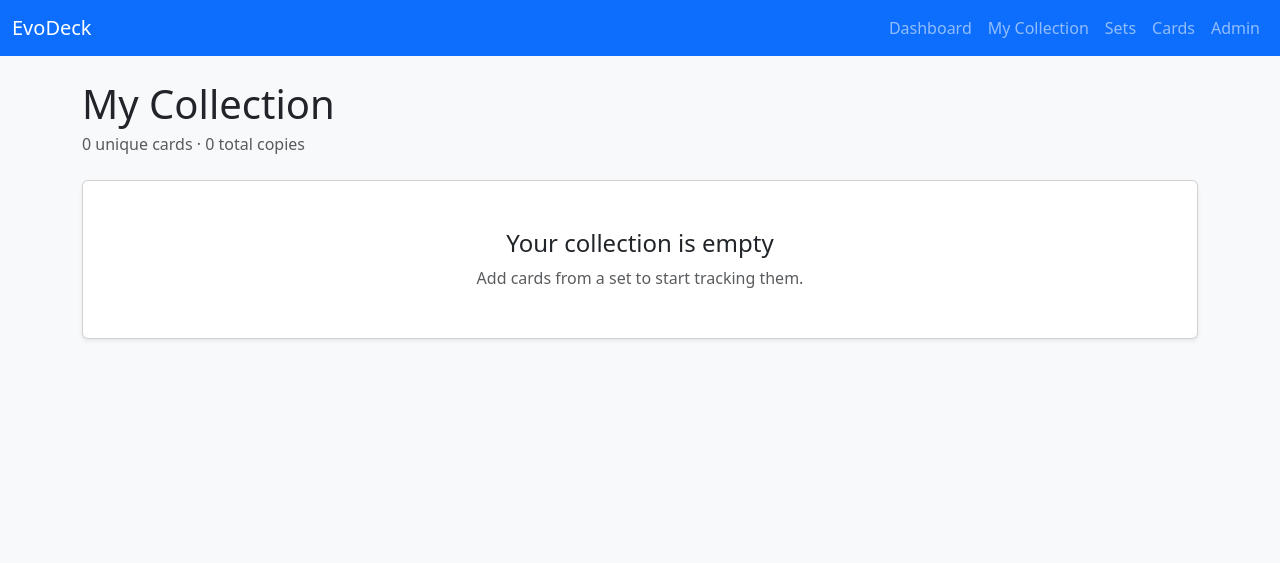
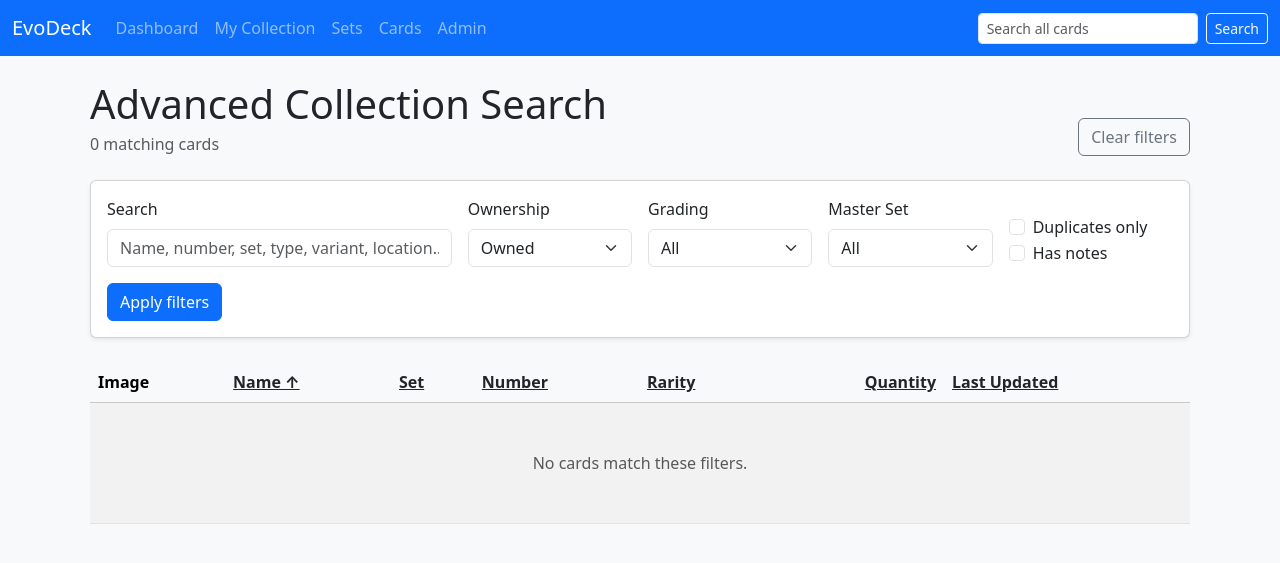
Before and after one commit to cvdude/pokemon-tracker, a Flask app: page /collection in a window 1280 px wide. Shown: the top 563 px of the page. Run offline with Flask 3, Linux system fonts and the light colour scheme; data that the repository does not hold is empty; parts of the project's set-up code (start-up, migrations or seed data) failed here and were passed over.

Commit message:
Implement advanced collection search and filtering

```diff
--- a/api/models/collection.py
+++ b/api/models/collection.py
@@ -94,6 +94,12 @@ def ensure_collection_schema():
                 if name not in columns:
                     conn.execute(f"ALTER TABLE collection_items ADD COLUMN {name} {definition}")
         conn.execute("CREATE INDEX IF NOT EXISTS idx_collection_items_card_user ON collection_items (card_id, user_id)")
+        conn.execute("CREATE INDEX IF NOT EXISTS idx_collection_items_user_card ON collection_items (user_id, card_id)")
+        conn.execute("CREATE INDEX IF NOT EXISTS idx_collection_items_user_updated ON collection_items (user_id, updated_at DESC)")
+        conn.execute("CREATE INDEX IF NOT EXISTS idx_collection_items_user_storage ON collection_items (user_id, storage_location)")
+        variant_columns = {item["name"] for item in conn.execute("PRAGMA table_info(variants)")}
+        if "source_variant_id" in variant_columns:
+            conn.execute("CREATE INDEX IF NOT EXISTS idx_variants_card_source ON variants (card_id, source_variant_id)")
         conn.execute(
             """
             INSERT INTO collection_items (user_id, card_id, quantity, condition, variant, language, storage_location, notes, is_favorite, created_at, updated_at)
--- a/api/routes/collection.py
+++ b/api/routes/collection.py
@@ -1,5 +1,7 @@
-from flask import Blueprint, render_template
 import sqlite3
+from urllib.parse import urlencode
+
+from flask import Blueprint, render_template, request
 
 from config import DATABASE
 from models.collection import DEFAULT_USER_ID
@@ -7,51 +9,142 @@ from models.collection import DEFAULT_USER_ID
 
 collection = Blueprint("collection", __name__)
 
+PAGE_SIZE = 250
+SORT_COLUMNS = {
+    "name": "c.name COLLATE NOCASE",
+    "set": "s.name COLLATE NOCASE",
+    "number": "CASE WHEN c.number GLOB '[0-9]*' THEN CAST(c.number AS INTEGER) END, c.number COLLATE NOCASE",
+    "rarity": "c.rarity COLLATE NOCASE",
+    "quantity": "COALESCE(ct.total_quantity, 0)",
+    "updated": "ct.last_updated",
+}
+
+
+def _has_imported_variant_ids(conn):
+    return "source_variant_id" in {
+        row["name"] for row in conn.execute("PRAGMA table_info(variants)").fetchall()
+    }
+
+
+def _master_filter(value):
+    """Build a card-level Master Set completion expression."""
+    fallback_complete = "COALESCE(ct.total_quantity, 0) > 0"
+    if value not in {"complete", "incomplete"}:
+        return None
+    complete = f"""
+        CASE WHEN EXISTS (
+            SELECT 1 FROM variants v
+            WHERE v.card_id = c.id AND v.source_variant_id IS NOT NULL AND v.source_variant_id <> ''
+        ) THEN NOT EXISTS (
+            SELECT 1 FROM variants v
+            WHERE v.card_id = c.id AND v.source_variant_id IS NOT NULL AND v.source_variant_id <> ''
+              AND NOT EXISTS (
+                  SELECT 1 FROM collection_items ci
+                  WHERE ci.user_id = ? AND ci.card_id = c.id AND ci.quantity > 0
+                    AND (ci.source_variant_id = v.source_variant_id
+                         OR ((ci.source_variant_id IS NULL OR ci.source_variant_id = '')
+                             AND LOWER(TRIM(COALESCE(ci.custom_variant, ci.variant))) = LOWER(TRIM(COALESCE(v.name, v.variant_type)))))
+              )
+        ) ELSE {fallback_complete} END
+    """
+    return complete if value == "complete" else f"NOT ({complete})"
+
 
 @collection.route("/collection")
 def collection_page():
+    query = request.args.get("q", "").strip()
+    ownership = request.args.get("ownership", "owned").lower()
+    ownership = ownership if ownership in {"owned", "missing", "all"} else "owned"
+    duplicates = request.args.get("duplicates", "").lower() in {"1", "true", "yes"}
+    grading = request.args.get("grading", "").lower()
+    master = request.args.get("master", "").lower()
+    has_notes = request.args.get("has_notes", "").lower() in {"1", "true", "yes"}
+    sort = request.args.get("sort", "name").lower()
+    sort = sort if sort in SORT_COLUMNS else "name"
+    order = request.args.get("order", "asc").lower()
+    order = order if order in {"asc", "desc"} else "asc"
+
+    clauses, params = [], [DEFAULT_USER_ID]
+    if ownership == "owned":
+        clauses.append("COALESCE(ct.total_quantity, 0) > 0")
+    elif ownership == "missing":
+        clauses.append("COALESCE(ct.total_quantity, 0) = 0")
+    if duplicates:
+        clauses.append("COALESCE(ct.total_quantity, 0) > 1")
+    if grading == "graded":
+        clauses.append("COALESCE(ct.graded_items, 0) > 0")
+    elif grading == "ungraded":
+        clauses.append("COALESCE(ct.ungraded_items, 0) > 0")
+    if has_notes:
+        clauses.append("COALESCE(ct.has_notes, 0) > 0")
+    if query:
+        like = f"%{query}%"
+        clauses.append(
+            """(
+                c.name LIKE ? COLLATE NOCASE OR c.number LIKE ? OR c.id LIKE ?
+                OR s.name LIKE ? COLLATE NOCASE OR se.name LIKE ? COLLATE NOCASE
+                OR c.hp LIKE ? OR c.rarity LIKE ? COLLATE NOCASE
+                OR c.artist LIKE ? COLLATE NOCASE OR c.illustrator LIKE ? COLLATE NOCASE
+                OR EXISTS (SELECT 1 FROM card_types t WHERE t.card_id = c.id AND t.type LIKE ? COLLATE NOCASE)
+                OR EXISTS (SELECT 1 FROM collection_items ci WHERE ci.card_id = c.id AND ci.user_id = ?
+                           AND (ci.variant LIKE ? COLLATE NOCASE OR ci.condition LIKE ? COLLATE NOCASE
+                                OR CAST(ci.grade AS TEXT) LIKE ? OR ci.storage_location LIKE ? COLLATE NOCASE))
+            )"""
+        )
+        params.extend([like, like, like, like, like, like, like, like, like, like, DEFAULT_USER_ID, like, like, like, like])
+
     conn = sqlite3.connect(str(DATABASE))
     conn.row_factory = sqlite3.Row
     try:
-        cards = conn.execute(
-            """
-            SELECT
-                ci.id,
-                ci.quantity,
-                ci.condition,
-                ci.variant,
-                ci.storage_location,
-                ci.acquisition_date,
-                ci.purchase_price,
-                ci.notes,
-                ci.is_favorite,
-                c.id AS card_id,
-                c.name,
-                c.number,
-                c.image_small,
-                c.image_large,
-                c.rarity,
-                c.hp,
-                c.category,
-                c.artist,
-                s.name AS set_name
-            FROM collection_items ci
-            JOIN cards c ON c.id = ci.card_id
+        if master in {"complete", "incomplete"}:
+            if _has_imported_variant_ids(conn):
+                clauses.append(_master_filter(master))
+                params.append(DEFAULT_USER_ID)
+            elif master == "complete":
+                clauses.append("COALESCE(ct.total_quantity, 0) > 0")
+            else:
+                clauses.append("COALESCE(ct.total_quantity, 0) = 0")
+        where = f"WHERE {' AND '.join(clauses)}" if clauses else ""
+        rows = conn.execute(
+            f"""
+            WITH card_totals AS (
+                SELECT card_id, SUM(quantity) AS total_quantity, MAX(updated_at) AS last_updated,
+                       SUM(CASE WHEN ownership_type = 'Graded' THEN 1 ELSE 0 END) AS graded_items,
+                       SUM(CASE WHEN ownership_type = 'Raw' THEN 1 ELSE 0 END) AS ungraded_items,
+                       MAX(CASE WHEN TRIM(COALESCE(notes, '')) <> '' THEN 1 ELSE 0 END) AS has_notes
+                FROM collection_items
+                WHERE user_id = ? AND quantity > 0
+                GROUP BY card_id
+            )
+            SELECT c.id AS card_id, c.name, c.number, c.rarity, c.hp, c.category, c.artist,
+                   c.image_small, s.id AS set_id, s.name AS set_name, se.name AS series_name,
+                   COALESCE(ct.total_quantity, 0) AS quantity, ct.last_updated,
+                   COUNT(*) OVER () AS filtered_total
+            FROM cards c
             JOIN sets s ON s.id = c.set_id
-            WHERE ci.user_id = ?
-            ORDER BY c.name COLLATE NOCASE, c.number, ci.id
+            LEFT JOIN series se ON se.id = s.series_id
+            LEFT JOIN card_totals ct ON ct.card_id = c.id
+            {where}
+            ORDER BY {SORT_COLUMNS[sort]} {order.upper()}, c.id ASC
+            LIMIT {PAGE_SIZE}
             """,
-            (DEFAULT_USER_ID,),
+            params,
         ).fetchall()
     finally:
         conn.close()
 
-    total_cards = len({card["card_id"] for card in cards})
-    total_quantity = sum(card["quantity"] for card in cards)
+    filters = {
+        "q": query, "ownership": ownership, "duplicates": duplicates, "grading": grading,
+        "master": master, "has_notes": has_notes, "sort": sort, "order": order,
+    }
+    sort_urls = {}
+    for key in SORT_COLUMNS:
+        values = {name: value for name, value in filters.items() if value not in {"", False}}
+        values["sort"] = key
+        values["order"] = "desc" if key == sort and order == "asc" else "asc"
+        sort_urls[key] = f"/collection?{urlencode(values)}"
+    result_count = rows[0]["filtered_total"] if rows else 0
     return render_template(
-        "collection.html",
-        title="My Collection",
-        cards=cards,
-        total_cards=total_cards,
-        total_quantity=total_quantity,
+        "collection.html", title="Advanced Collection Search", results=rows, filters=filters,
+        sort_urls=sort_urls, result_count=result_count, displayed_count=len(rows), page_size=PAGE_SIZE,
     )
--- a/api/templates/collection.html
+++ b/api/templates/collection.html
@@ -1,42 +1,19 @@
 {% extends "layout.html" %}
 
 {% block content %}
-<div class="d-flex justify-content-between align-items-end mb-4">
-    <div>
-        <h1 class="mb-1">My Collection</h1>
-        <p class="text-muted mb-0">{{ total_cards }} unique cards · {{ total_quantity }} total copies</p>
-    </div>
+<div class="container-fluid px-2 mt-4">
+    <div class="d-flex flex-wrap justify-content-between align-items-end gap-3 mb-4"><div><h1 class="mb-1">Advanced Collection Search</h1><p class="text-muted mb-0">{{ result_count }} matching cards{% if result_count > displayed_count %} · showing the first {{ displayed_count }}{% endif %}</p></div><a href="/collection" class="btn btn-outline-secondary">Clear filters</a></div>
+
+    <form method="get" action="/collection" class="card shadow-sm mb-4"><div class="card-body"><div class="row g-3">
+        <div class="col-lg-4"><label for="collection-search" class="form-label">Search</label><input id="collection-search" class="form-control" name="q" value="{{ filters.q }}" placeholder="Name, number, set, type, variant, location…"></div>
+        <div class="col-sm-6 col-lg-2"><label class="form-label">Ownership</label><select class="form-select" name="ownership"><option value="all" {% if filters.ownership == 'all' %}selected{% endif %}>All cards</option><option value="owned" {% if filters.ownership == 'owned' %}selected{% endif %}>Owned</option><option value="missing" {% if filters.ownership == 'missing' %}selected{% endif %}>Missing</option></select></div>
+        <div class="col-sm-6 col-lg-2"><label class="form-label">Grading</label><select class="form-select" name="grading"><option value="" {% if not filters.grading %}selected{% endif %}>All</option><option value="graded" {% if filters.grading == 'graded' %}selected{% endif %}>Graded</option><option value="ungraded" {% if filters.grading == 'ungraded' %}selected{% endif %}>Ungraded</option></select></div>
+        <div class="col-sm-6 col-lg-2"><label class="form-label">Master Set</label><select class="form-select" name="master"><option value="" {% if not filters.master %}selected{% endif %}>All</option><option value="complete" {% if filters.master == 'complete' %}selected{% endif %}>Complete</option><option value="incomplete" {% if filters.master == 'incomplete' %}selected{% endif %}>Incomplete</option></select></div>
+        <div class="col-sm-6 col-lg-2 d-flex flex-column justify-content-end"><div class="form-check"><input class="form-check-input" type="checkbox" name="duplicates" value="1" id="duplicates" {% if filters.duplicates %}checked{% endif %}><label class="form-check-label" for="duplicates">Duplicates only</label></div><div class="form-check"><input class="form-check-input" type="checkbox" name="has_notes" value="1" id="has-notes" {% if filters.has_notes %}checked{% endif %}><label class="form-check-label" for="has-notes">Has notes</label></div></div>
+    </div><div class="mt-3"><button class="btn btn-primary" type="submit">Apply filters</button></div></div></form>
+
+    <div class="table-responsive"><table class="table table-striped table-hover align-middle"><thead class="table-light"><tr><th>Image</th><th><a href="{{ sort_urls.name }}" class="text-dark">Name{% if filters.sort == 'name' %} {% if filters.order == 'asc' %}↑{% else %}↓{% endif %}{% endif %}</a></th><th><a href="{{ sort_urls.set }}" class="text-dark">Set{% if filters.sort == 'set' %} {% if filters.order == 'asc' %}↑{% else %}↓{% endif %}{% endif %}</a></th><th><a href="{{ sort_urls.number }}" class="text-dark">Number{% if filters.sort == 'number' %} {% if filters.order == 'asc' %}↑{% else %}↓{% endif %}{% endif %}</a></th><th><a href="{{ sort_urls.rarity }}" class="text-dark">Rarity{% if filters.sort == 'rarity' %} {% if filters.order == 'asc' %}↑{% else %}↓{% endif %}{% endif %}</a></th><th class="text-end"><a href="{{ sort_urls.quantity }}" class="text-dark">Quantity{% if filters.sort == 'quantity' %} {% if filters.order == 'asc' %}↑{% else %}↓{% endif %}{% endif %}</a></th><th><a href="{{ sort_urls.updated }}" class="text-dark">Last Updated{% if filters.sort == 'updated' %} {% if filters.order == 'asc' %}↑{% else %}↓{% endif %}{% endif %}</a></th></tr></thead><tbody>
+        {% for card in results %}<tr><td width="70">{% if card.image_small %}<img src="{{ card.image_small }}/low.webp" width="50" height="70" class="rounded shadow-sm" style="object-fit:contain;" alt="{{ card.name }}">{% endif %}</td><td><a href="/card/{{ card.card_id }}" class="text-decoration-none"><strong>{{ card.name }}</strong></a><br><small class="text-muted">{{ card.category or '' }}{% if card.hp %} · HP {{ card.hp }}{% endif %}{% if card.artist %} · {{ card.artist }}{% endif %}</small></td><td><a href="/sets/{{ card.set_id }}" class="text-decoration-none">{{ card.set_name }}</a>{% if card.series_name %}<br><small class="text-muted">{{ card.series_name }}</small>{% endif %}</td><td>{{ card.number }}</td><td>{{ card.rarity or '—' }}</td><td class="text-end">{% if card.quantity %}<span class="badge text-bg-success">×{{ card.quantity }}</span>{% else %}<span class="text-muted">—</span>{% endif %}</td><td><small>{{ card.last_updated or '—' }}</small></td></tr>{% else %}<tr><td colspan="7" class="text-center text-muted py-5">No cards match these filters.</td></tr>{% endfor %}
+    </tbody></table></div>
 </div>
-
-{% if cards %}
-<div class="table-responsive">
-    <table class="table table-striped table-hover align-middle">
-        <thead class="table-light">
-            <tr>
-                <th>Image</th><th>Card</th><th>Details</th><th>Condition / Variant</th>
-                <th>Storage</th><th>Acquired</th><th>Price</th><th>Quantity</th><th>Notes</th>
-            </tr>
-        </thead>
-        <tbody>
-        {% for card in cards %}
-            <tr>
-                <td width="100">
-                    {% if card.image_small %}<img src="{{ card.image_small }}/low.webp" width="80" class="rounded shadow-sm" alt="{{ card.name }}">{% endif %}
-                </td>
-                <td><a href="/card/{{ card.card_id }}" class="text-decoration-none"><strong>{{ card.name }}</strong></a><br><small class="text-muted">{{ card.set_name }} · #{{ card.number }}</small></td>
-                <td><small>{{ card.category }}{% if card.hp %} · HP {{ card.hp }}{% endif %}<br>{{ card.rarity }}{% if card.artist %}<br><em>{{ card.artist }}</em>{% endif %}</small></td>
-                <td>{{ card.condition }}{% if card.variant %}<br><small class="text-muted">{{ card.variant }}</small>{% endif %}</td>
-                <td>{{ card.storage_location }}</td>
-                <td>{{ card.acquisition_date or "—" }}</td>
-                <td>{% if card.purchase_price is not none %}${{ "%.2f"|format(card.purchase_price) }}{% else %}—{% endif %}</td>
-                <td>{{ card.quantity }}</td>
-                <td><small>{{ card.notes or "—" }}</small></td>
-            </tr>
-        {% endfor %}
-        </tbody>
-    </table>
-</div>
-{% else %}
-<div class="card shadow-sm"><div class="card-body text-center py-5"><h2 class="h4">Your collection is empty</h2><p class="text-muted mb-0">Add cards from a set to start tracking them.</p></div></div>
-{% endif %}
 {% endblock %}
--- a/api/templates/layout.html
+++ b/api/templates/layout.html
@@ -25,6 +25,12 @@
             <a class="nav-link" href="/admin">Admin</a>
         </div>
 
+        <form class="d-flex ms-auto" action="/collection" method="get" role="search">
+            <input type="hidden" name="ownership" value="all">
+            <input class="form-control form-control-sm me-2" type="search" name="q" placeholder="Search all cards" aria-label="Search all cards">
+            <button class="btn btn-outline-light btn-sm" type="submit">Search</button>
+        </form>
+
     </div>
 </nav>
 
```
Also changed, not shown: docs/API.md (+1 -1 lines), docs/CHANGELOG.md.
